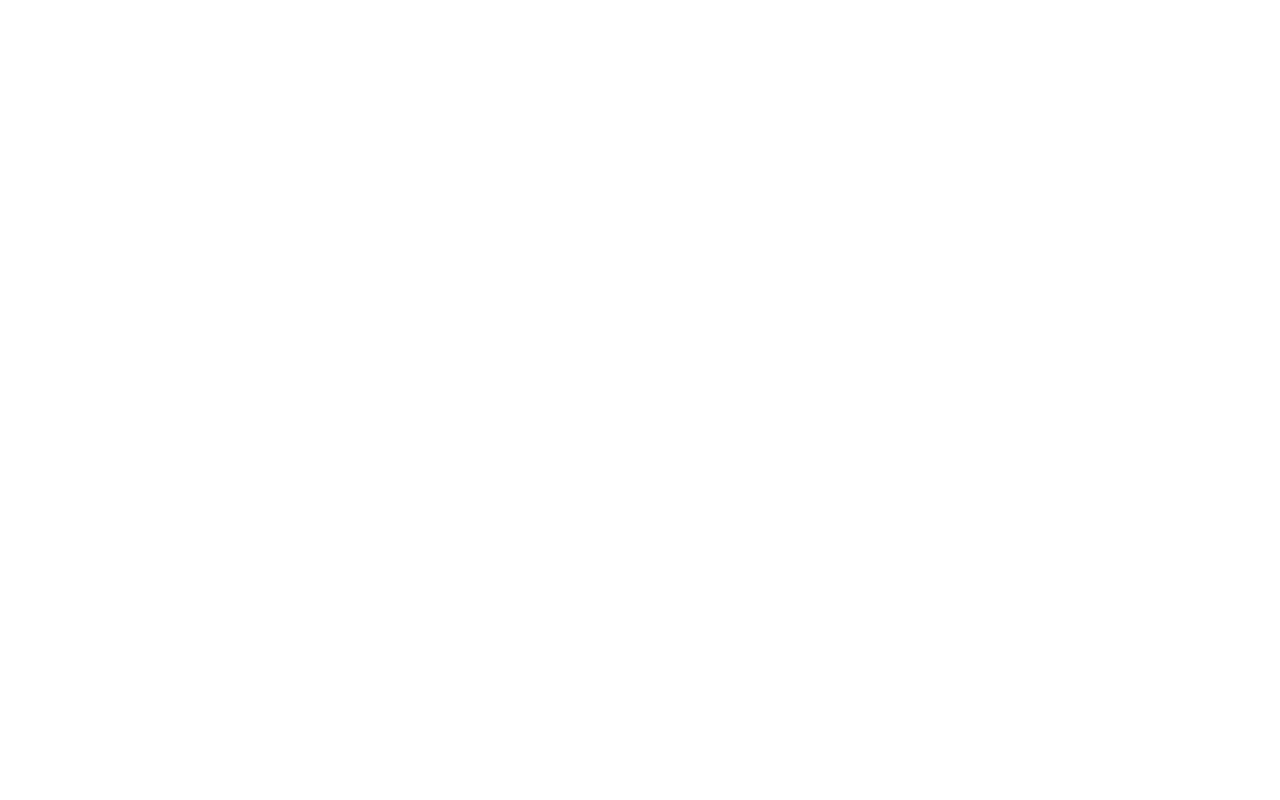
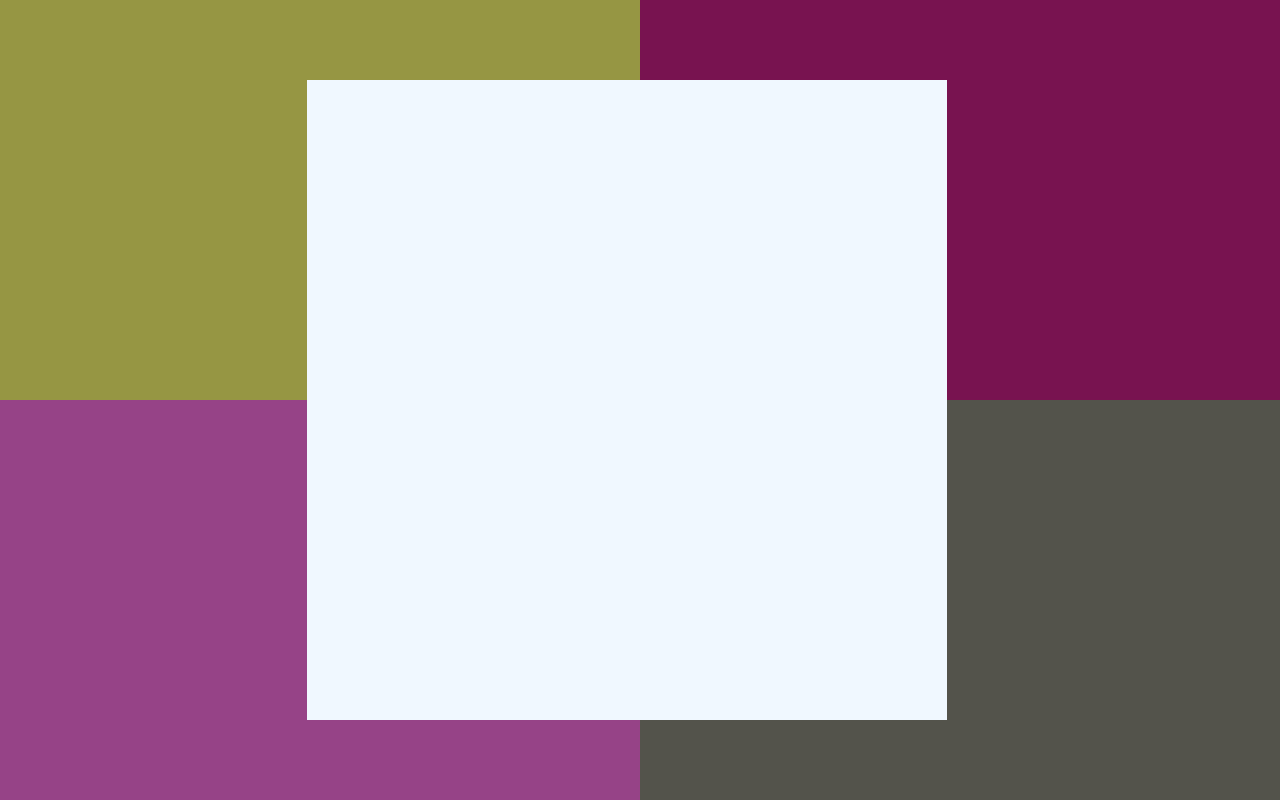
Before and after one commit to chapati-ux/AiroliTower, a plain HTML site: page index.html in a window 1280 px wide. Drawn offline with Linux system fonts and the light colour scheme.

Commit message:
second page

```diff
--- a/index.html
+++ b/index.html
@@ -7,6 +7,19 @@
     <link rel="stylesheet" href="style.css">
 </head>
 <body>
-    <div id="main"></div>
+    <div id="main">
+    <div class="page2">
+        <div class="tower"></div>
+        <div class="top">
+        <div class="first"></div>
+        <div class="second"></div>
+        </div>
+        <div class="bottom">
+        <div class="three"></div>
+        <div class="four"></div>
+        </div>
+        </div>
+    </div>
+    </div>
 </body>
 </html>
--- a/style.css
+++ b/style.css
@@ -13,3 +13,53 @@ html,body{
     height: 100%;
     width: 100%;
 }
+.page2  {
+    width: 100%;
+    height: 100vh;
+
+}
+
+
+.top {
+    width: 100%;
+    height: 50vh;
+    background-color: blue;
+    position: relative;
+    display: flex;
+}
+.first {
+height: 50vh;
+width: 50%;
+background-color: rgb(150, 150, 67);
+}
+.second {
+    height: 50vh;
+    width: 50%;
+    background-color: rgb(120, 19, 80);
+    }
+.bottom {
+    width: 100%;
+    height: 50vh;
+    background-color: aqua;
+    position: relative;
+    display: flex;
+}
+.three {
+    height: 50vh;
+    width: 50%;
+    background-color: rgb(150, 67, 135);
+    }
+    .four {
+        height: 50vh;
+        width: 50%;
+        background-color: rgb(83, 83, 75);
+        }
+.tower {
+height: 80vh;
+width: 50%;
+background-color: aliceblue;
+position: absolute;
+top: 10%;
+left: 24%;
+z-index: 3;
+}
```
Also changed, not shown: 1 other file.
